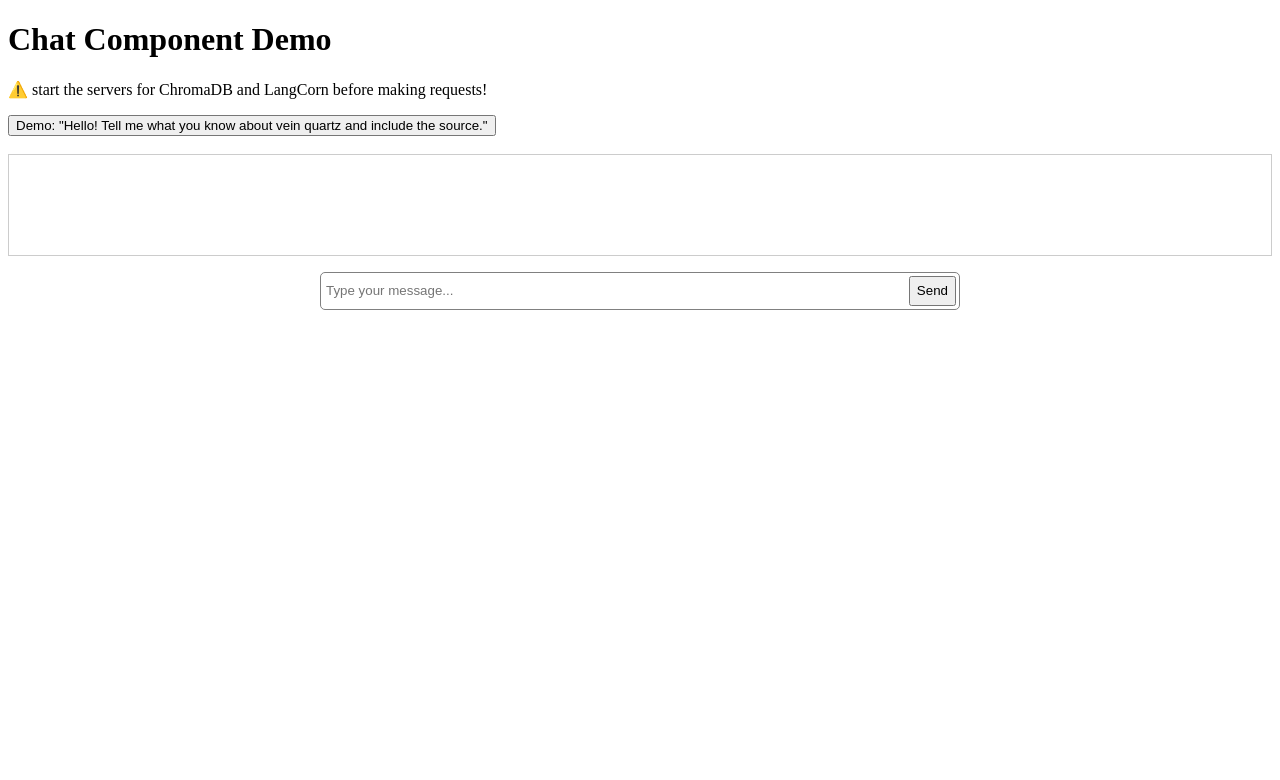
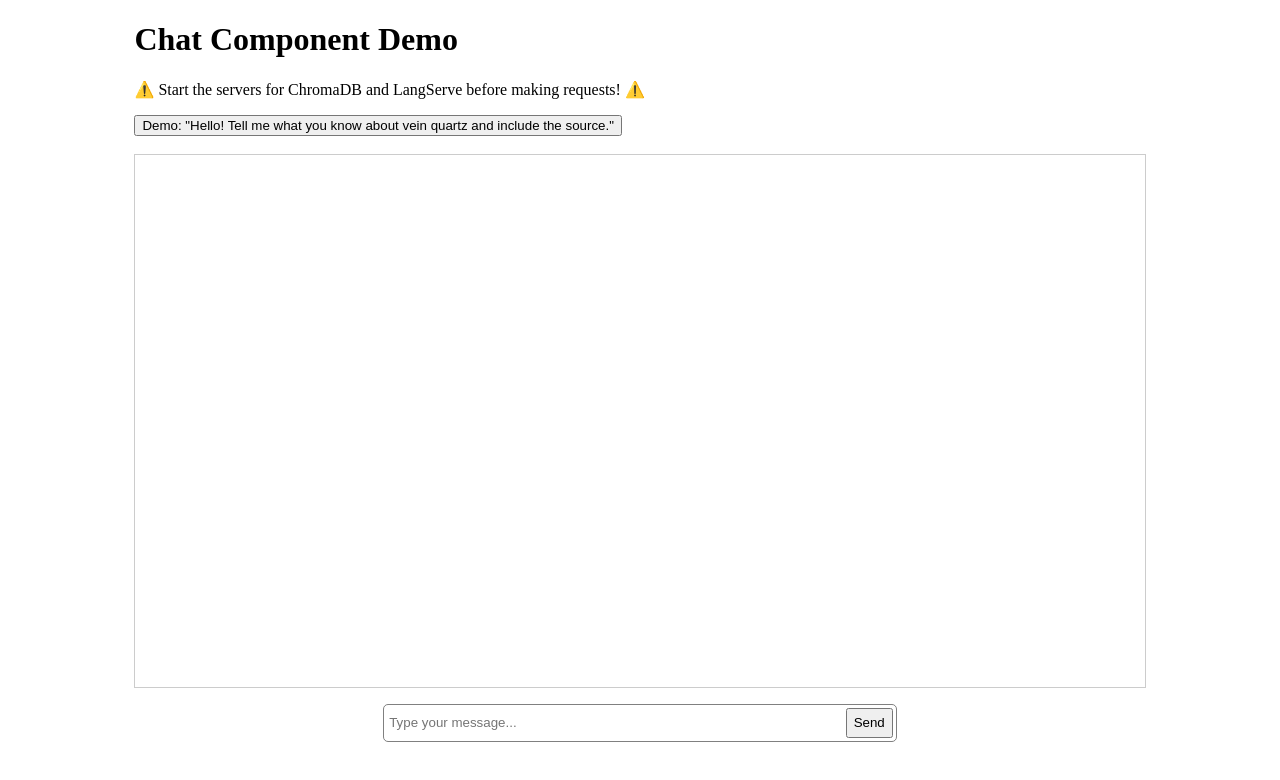
Before and after one commit to fleetwoodmab/langchain-geo-frontend, a SvelteKit app: page / in a window 1280 px wide. Shown: the top 780 px of the page. Built offline with nearby package versions, Linux system fonts and the light colour scheme.

Commit message:
fix styling

```diff
--- a/src/routes/+page.svelte
+++ b/src/routes/+page.svelte
@@ -1,7 +1,18 @@
 <script>
-	import ChatBot from "./ChatBot.svelte";
+	import ChatBot from './ChatBot.svelte';
 </script>
 
-<h1>Chat Component Demo</h1>
-<p>⚠️ start the servers for ChromaDB and LangCorn before making requests!</p>
-<ChatBot />
+<div class="botbox">
+	<h1>Chat Component Demo</h1>
+	<p>⚠️ Start the servers for ChromaDB and LangServe before making requests! ⚠️</p>
+
+	<ChatBot />
+</div>
+
+<style>
+	.botbox {
+		max-width: 80%;
+		margin: 0 auto 0;
+		height: 80vh;
+	}
+</style>
--- a/src/routes/ChatBot.svelte
+++ b/src/routes/ChatBot.svelte
@@ -9,8 +9,7 @@
 	let port = '8001';
 
 	// if multiple chains are available, specify which one to use here
-	let chainName = ''
-	// let chainName = 'convqa/';
+	let chainName = 'convqa/';
 
 	async function demo() {
 		userInput = 'Hello! Tell me what you know about vein quartz and include the source.';
@@ -105,8 +104,7 @@
 	.message-container {
 		border: 1px solid #ccc;
 		padding: 10px;
-		min-height: 10vh;
-		max-height: 75vh;
+		height: 80%;
 		overflow-y: scroll;
 	}
 	.message {
@@ -129,7 +127,8 @@
 
 	.user-chatbox {
 		width: 50%;
-		height: 30px;
+		min-height: 30px;
+		max-height: 10%;
 		display: flex;
 		margin: 1rem auto 0 auto;
 		justify-content: space-between;
```
